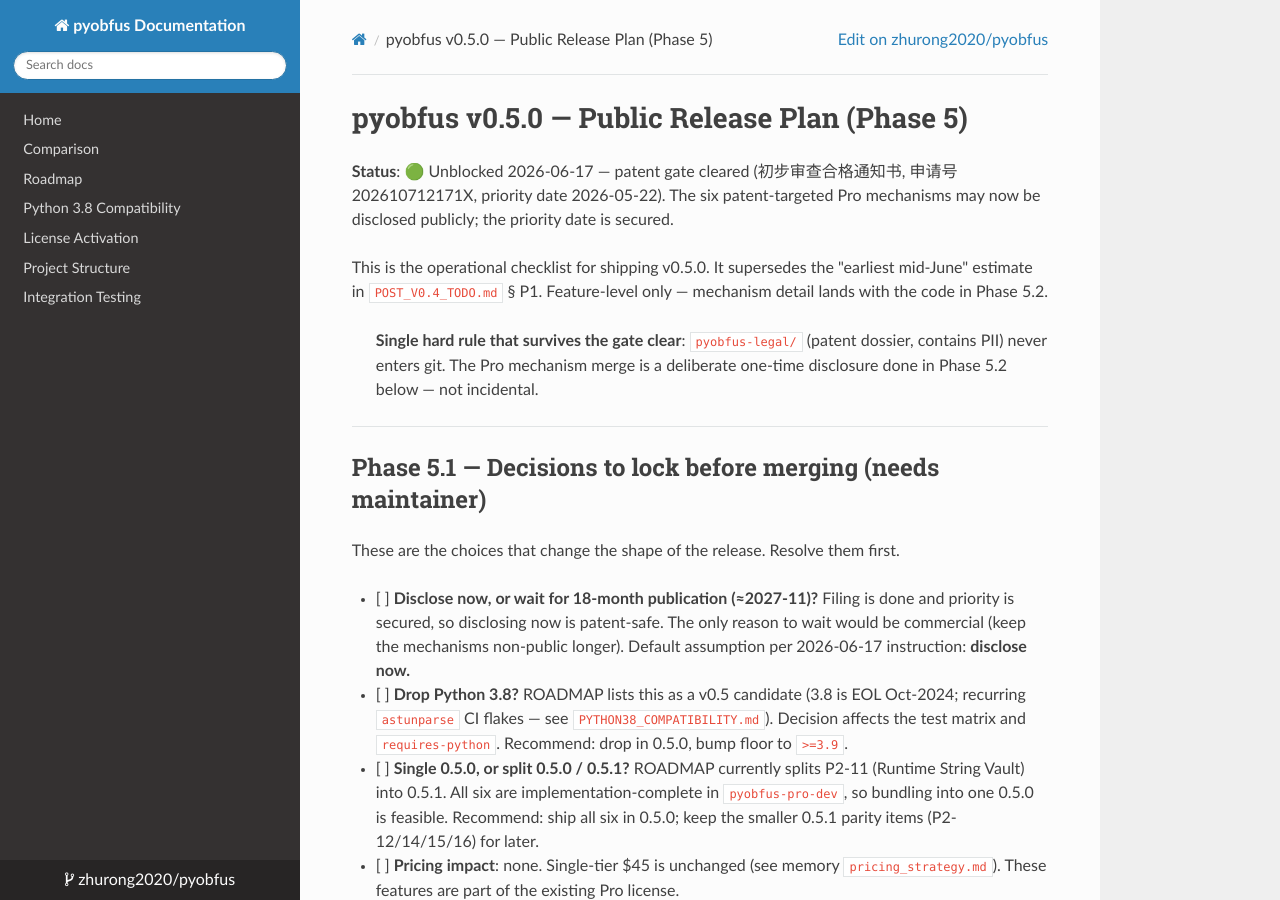
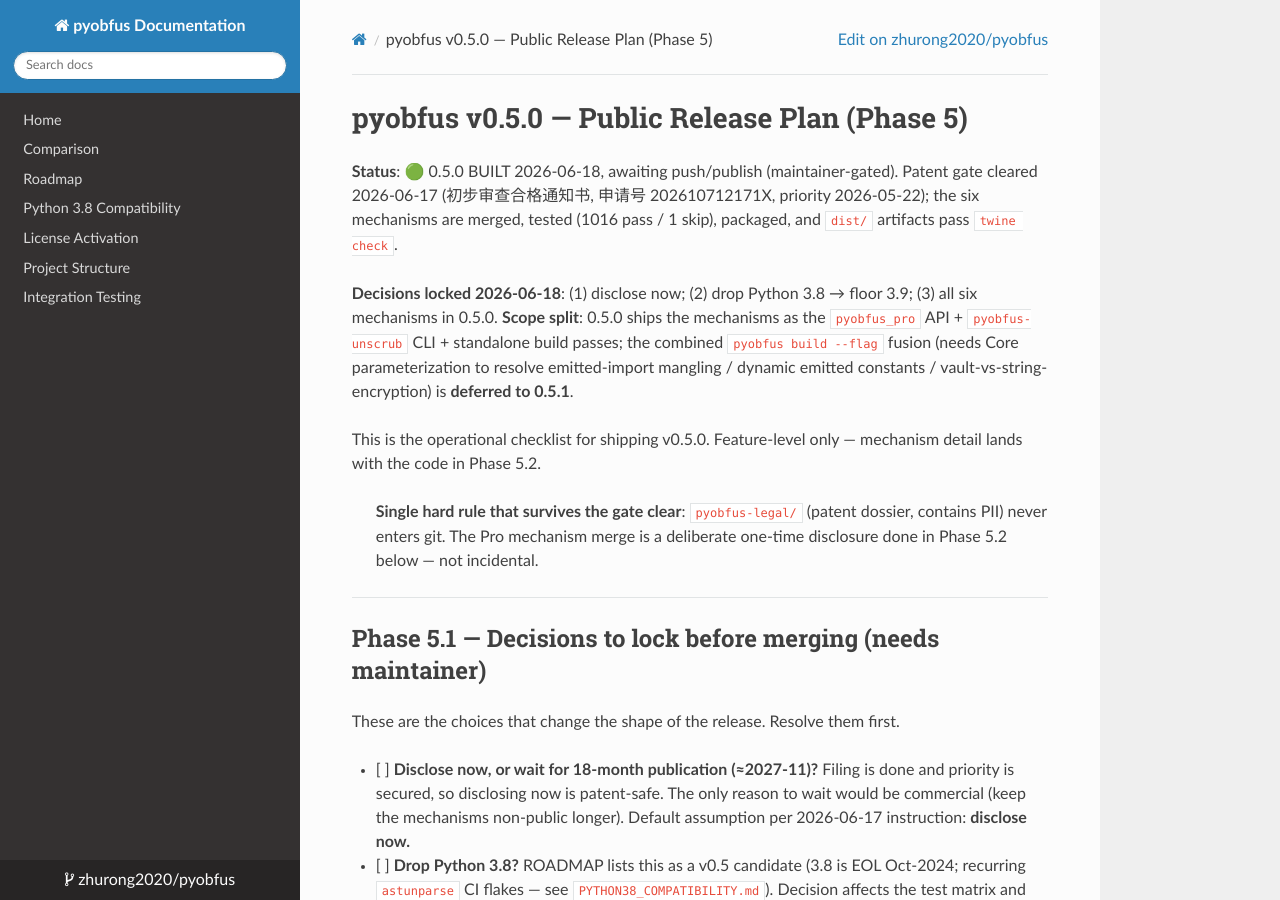
Before and after one commit to zhurong2020/pyobfus, an MkDocs documentation site: the page built from docs/V0.5_RELEASE_PLAN.md, in a window 1280 px wide and 900 px high. Built offline with MkDocs 1.6.1, drawn with Linux system fonts in a browser that asks for light colours; nearby versions of some CDN libraries.

Commit message:
docs(release): finalize 0.5.0 — CHANGELOG, ROADMAP, README, release plan
- CHANGELOG: [0.5.0] section (6 Pro mechanisms + breaking 3.8 drop + 727->1016 tests)
- ROADMAP: check off P2-1/7/8/9/10/11 + drop-3.8; note combined-CLI fusion → 0.5.1
- README: Pro Edition "New in v0.5.0" mechanism list; Python >=3.9 note
- V0.5_RELEASE_PLAN: decisions locked + 0.5.0/0.5.1 scope split recorded

0.5.0 ships the mechanisms via the pyobfus_pro API + pyobfus-unscrub CLI +
standalone build passes; `pyobfus build --flag` fusion deferred to 0.5.1.
dist/ artifacts built and pass `twine check`.

Co-Authored-By: Claude Opus 4.8 (1M context) <noreply@anthropic.com>
Claude-Session: https://claude.ai/code/session_01DQXakWkcQp4RvUfNxtTEDd

```diff
--- a/docs/V0.5_RELEASE_PLAN.md
+++ b/docs/V0.5_RELEASE_PLAN.md
@@ -1,9 +1,18 @@
 # pyobfus v0.5.0 — Public Release Plan (Phase 5)
 
-**Status**: 🟢 Unblocked 2026-06-17 — patent gate cleared (初步审查合格通知书, 申请号 202610712171X, priority date 2026-05-22). The six patent-targeted Pro mechanisms may now be disclosed publicly; the priority date is secured.
+**Status**: 🟢 0.5.0 BUILT 2026-06-18, awaiting push/publish (maintainer-gated).
+Patent gate cleared 2026-06-17 (初步审查合格通知书, 申请号 202610712171X, priority
+2026-05-22); the six mechanisms are merged, tested (1016 pass / 1 skip), packaged,
+and `dist/` artifacts pass `twine check`.
 
-This is the operational checklist for shipping v0.5.0. It supersedes the
-"earliest mid-June" estimate in `POST_V0.4_TODO.md` § P1. Feature-level only —
+**Decisions locked 2026-06-18**: (1) disclose now; (2) drop Python 3.8 → floor
+3.9; (3) all six mechanisms in 0.5.0. **Scope split**: 0.5.0 ships the mechanisms
+as the `pyobfus_pro` API + `pyobfus-unscrub` CLI + standalone build passes; the
+combined `pyobfus build --flag` fusion (needs Core parameterization to resolve
+emitted-import mangling / dynamic emitted constants / vault-vs-string-encryption)
+is **deferred to 0.5.1**.
+
+This is the operational checklist for shipping v0.5.0. Feature-level only —
 mechanism detail lands with the code in Phase 5.2.
 
 > **Single hard rule that survives the gate clear**: `pyobfus-legal/` (patent
```
Also changed, not shown: CHANGELOG.md (+44 -0 lines), README.md (+15 -0 lines), docs/ROADMAP.md (+7 -7 lines).
